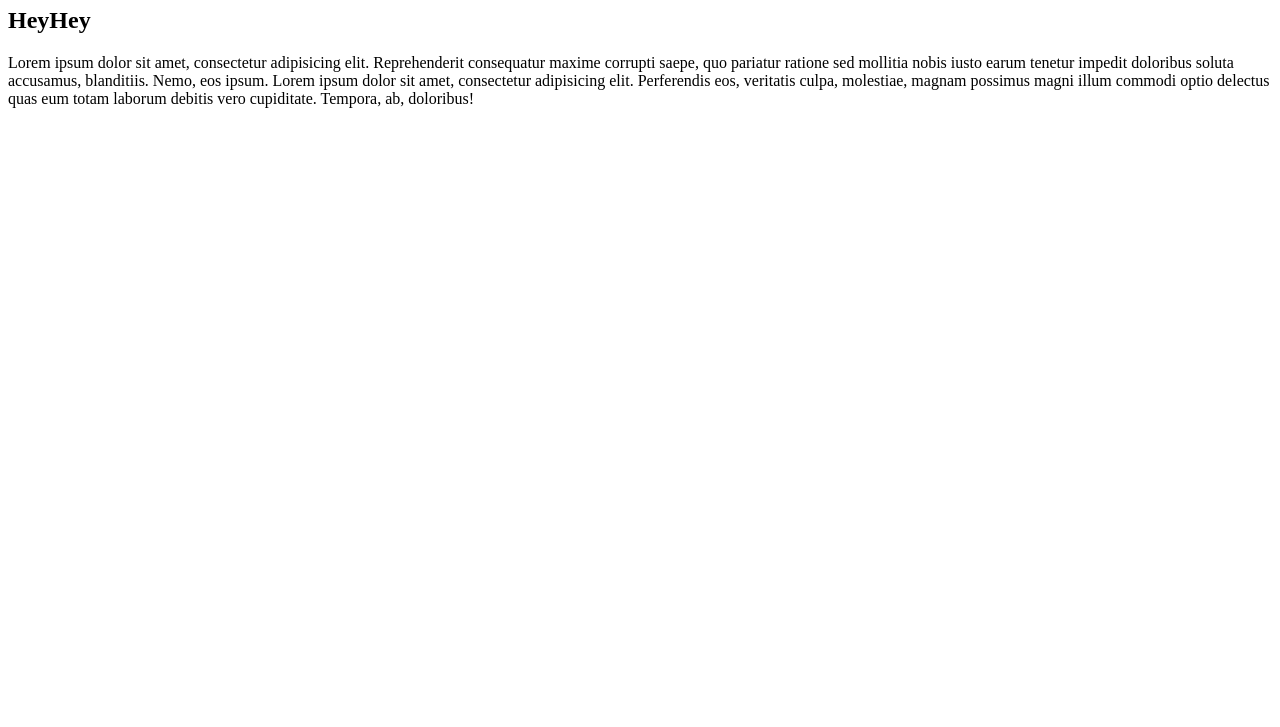
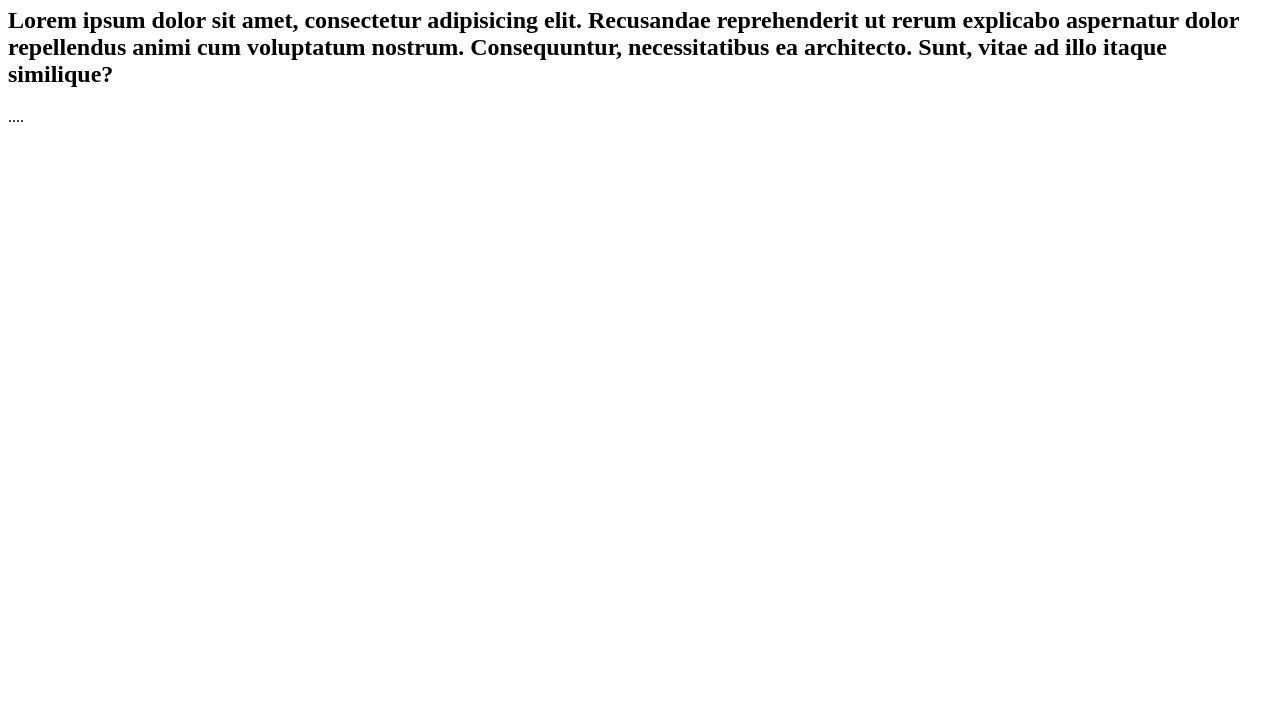
Before and after one commit to karl9085/Git_test, a plain HTML site: page index.html in a window 1280 px wide. Shown: the part 73-800 px from the top of the page. Drawn offline with Linux system fonts and the light colour scheme.

Commit message:
ændringer af indhold

```diff
--- a/index.html
+++ b/index.html
@@ -12,9 +12,8 @@
     <script src=""></script>
 
     <h1>Git Test</h1>
-    <h2>HeyHey</h2>
-    <p>Lorem ipsum dolor sit amet, consectetur adipisicing elit. Reprehenderit consequatur maxime corrupti saepe, quo pariatur ratione sed mollitia nobis iusto earum tenetur impedit doloribus soluta accusamus, blanditiis. Nemo, eos ipsum.
-        Lorem ipsum dolor sit amet, consectetur adipisicing elit. Perferendis eos, veritatis culpa, molestiae, magnam possimus magni illum commodi optio delectus quas eum totam laborum debitis vero cupiditate. Tempora, ab, doloribus!</p>
+    <h2>Lorem ipsum dolor sit amet, consectetur adipisicing elit. Recusandae reprehenderit ut rerum explicabo aspernatur dolor repellendus animi cum voluptatum nostrum. Consequuntur, necessitatibus ea architecto. Sunt, vitae ad illo itaque similique?</h2>
+    <p>....</p>
 </body>
 
 </html>
```
